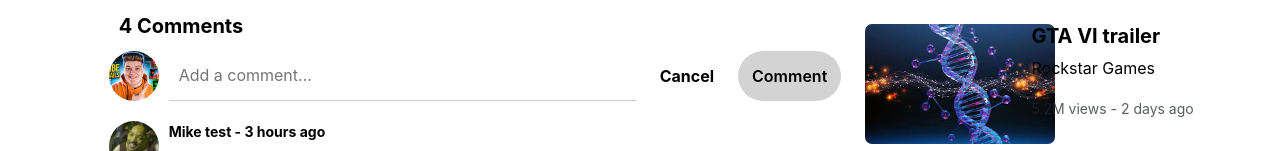
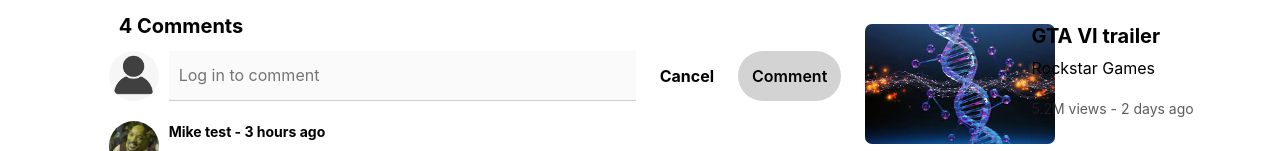
Before and after one commit to maxshabs/project_web, a React (Create React App) app: page /videos/1 in a window 1280 px wide. Shown: the part 609-760 px from the top of the page. Built offline with nearby package versions, Linux system fonts and the light colour scheme.

Commit message:
not logged in user can comment

```diff
--- a/src/ManageRoutes.js
+++ b/src/ManageRoutes.js
@@ -104,7 +104,7 @@ const ManageRoutes = () => {
         element={
           <>
             <LoggedInHeader loggedInUser={loggedInUser} doSearch={doSearch} toggleTheme={toggleTheme} theme={theme} signOutUser={signOutUser}/>
-            <VideoScreen videos={allVideos} comments={comments} setComments={setComments} />
+            <VideoScreen loggedInUser={loggedInUser}  videos={allVideos} comments={comments} setComments={setComments} />
           </>
         }
       />
--- a/src/video_screen/CommentSection/CommentSection.js
+++ b/src/video_screen/CommentSection/CommentSection.js
@@ -1,8 +1,9 @@
 import React, { useState } from 'react';
 import './CommentSection.css';
 import Comment from './Comment';
+import defaultImg from '../anonymous-user.jpg' // Import the default image
 
-function CommentSection({ img, userName, videoId, initialComments, updateComments }) {
+function CommentSection({ videoId, initialComments, updateComments, loggedInUser }) {
   const [commentText, setCommentText] = useState('');
 
   const handleInputChange = (e) => {
@@ -10,13 +11,15 @@ function CommentSection({ img, userName, videoId, initialComments, updateComment
   };
 
   const handleCommentClick = () => {
+    if (!loggedInUser) return; // Prevent commenting if the user is not logged in
+
     if (commentText) {
       const newComment = {
         id: initialComments.find(commentData => commentData.videoId === videoId)?.comments.length + 1 || 1,
         text: commentText,
-        username: userName,
+        username: loggedInUser.displayName, // Use logged-in user's name
         date: '1 second',
-        img,
+        img: loggedInUser.profilePicture, // Use logged-in user's image
         videoId,
       };
 
@@ -81,10 +84,16 @@ function CommentSection({ img, userName, videoId, initialComments, updateComment
     <div className='commentSection'>
       <div>{videoComments.length} Comments</div>
       <div className='addCommentContainer'>
-        <img src={img} className="userPicture" alt='' />
-        <input className='textField' placeholder="Add a comment..." value={commentText} onChange={handleInputChange} />
+        <img src={loggedInUser ? loggedInUser.profilePicture : defaultImg} className="userPicture" alt='' />
+        <input
+          className='textField'
+          placeholder={loggedInUser ? "Add a comment..." : "Log in to comment"}
+          value={commentText}
+          onChange={handleInputChange}
+          disabled={!loggedInUser}
+        />
         <button className='cancelBtn' onClick={handleCancelClick}>Cancel</button>
-        <button className='commentBtn' onClick={handleCommentClick}>Comment</button>
+        <button className='commentBtn' onClick={handleCommentClick} disabled={!loggedInUser}>Comment</button>
       </div>
       {commentList.reverse()}
     </div>
--- a/src/video_screen/VideoScreen.js
+++ b/src/video_screen/VideoScreen.js
@@ -7,7 +7,7 @@ import ActionBar from './ActionsBar/ActionBar';
 import LeftMenu from '../leftMenu/LeftMenu';
 import pic4 from './pic4.jpg';
 
-const VideoScreen = ({ videos, comments, setComments }) => {
+const VideoScreen = ({ loggedInUser, videos, comments, setComments }) => {
   const { id } = useParams(); // Get the video ID from the URL params
 
   const [currentVideo, setCurrentVideo] = useState(null);
@@ -35,7 +35,7 @@ const VideoScreen = ({ videos, comments, setComments }) => {
   }, [id, videos]);
 
   if (!currentVideo) {
-    return <div>Error: Video not found.</div>; // Handle case where video is not found
+    return <div></div>;
   }
 
   // Filter out the current video from the list of videos
@@ -79,11 +79,10 @@ const VideoScreen = ({ videos, comments, setComments }) => {
                 <div>{currentVideo.description}</div>
               </div>
               <CommentSection
-                img={pic4}
-                userName="myUser"
                 videoId={currentVideo.id}
                 initialComments={comments}
                 updateComments={updateComments}
+                loggedInUser={loggedInUser}
               />
             </div>
           </div>
```
Also changed, not shown: src/video_screen/anonymous-user.jpg (added).
